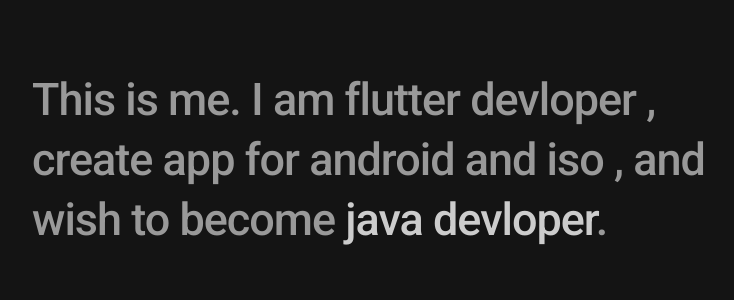
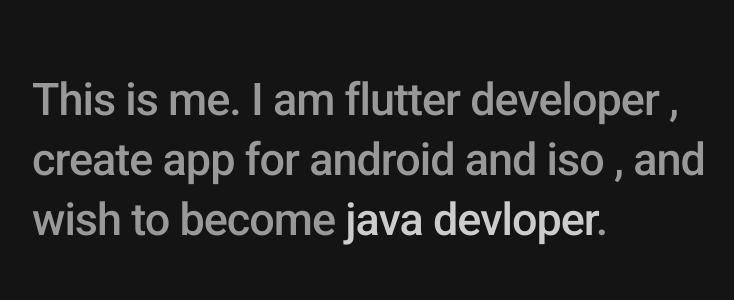
Before and after one commit to jkrathod2601/jkrathod2601.github.io, a plain HTML site: page index.html in a window 1280 px wide. Shown: the part 235-535 px from the top of the page, without its empty margins (96-830 px from the left). Drawn offline with Linux system fonts and the light colour scheme.

Commit message:
Update index.html

```diff
--- a/index.html
+++ b/index.html
@@ -48,7 +48,7 @@
 
 		<div class="bio">
 
-			<p>This is me. I am flutter devloper <a href="#"></a>, create app for android and iso , <a href="#"></a>and wish to become <a href="#">java devloper</a>.</p>
+			<p>This is me. I am flutter developer <a href="#"></a>, create app for android and iso , <a href="#"></a>and wish to become <a href="#">java devloper</a>.</p>
 
 		</div>
 
```
